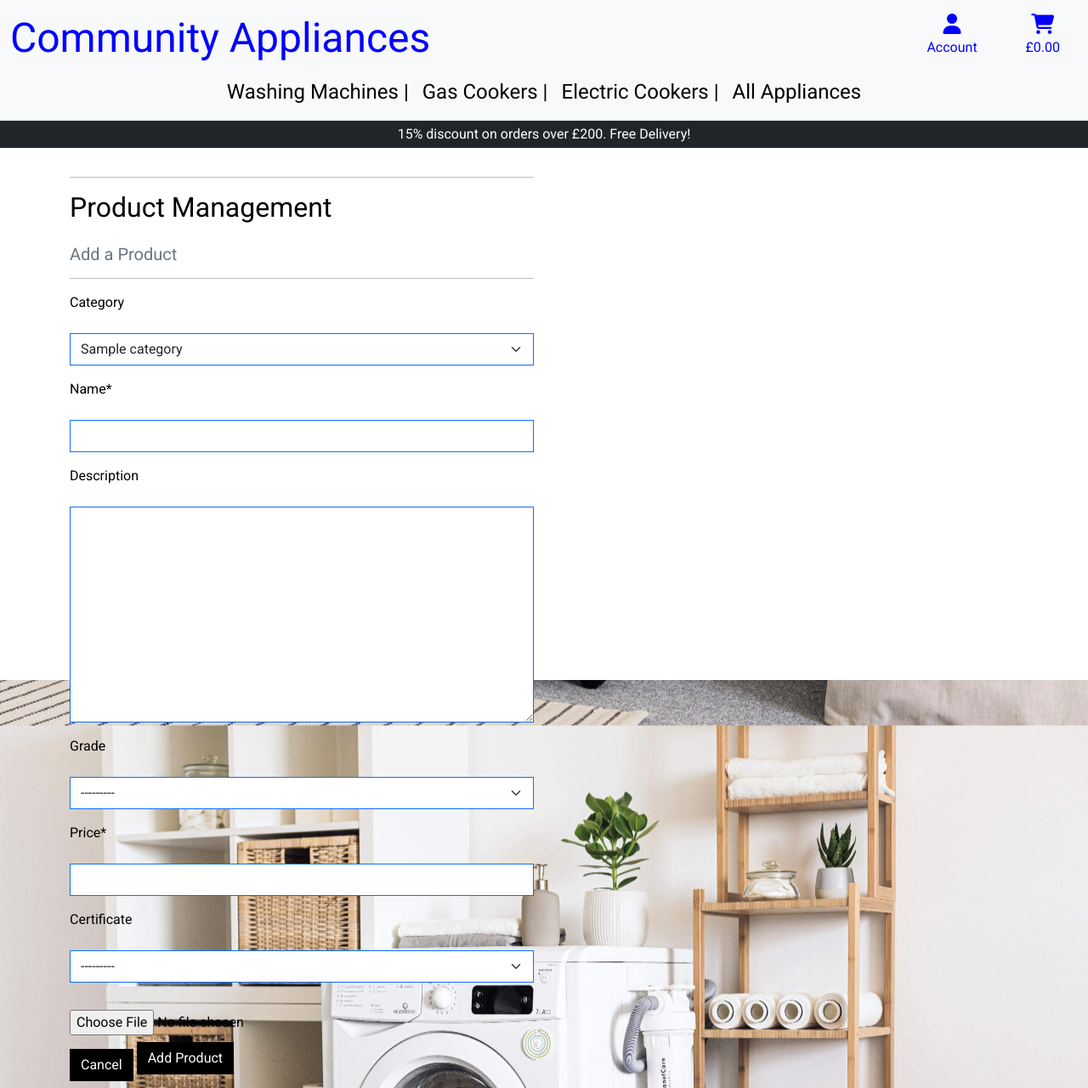
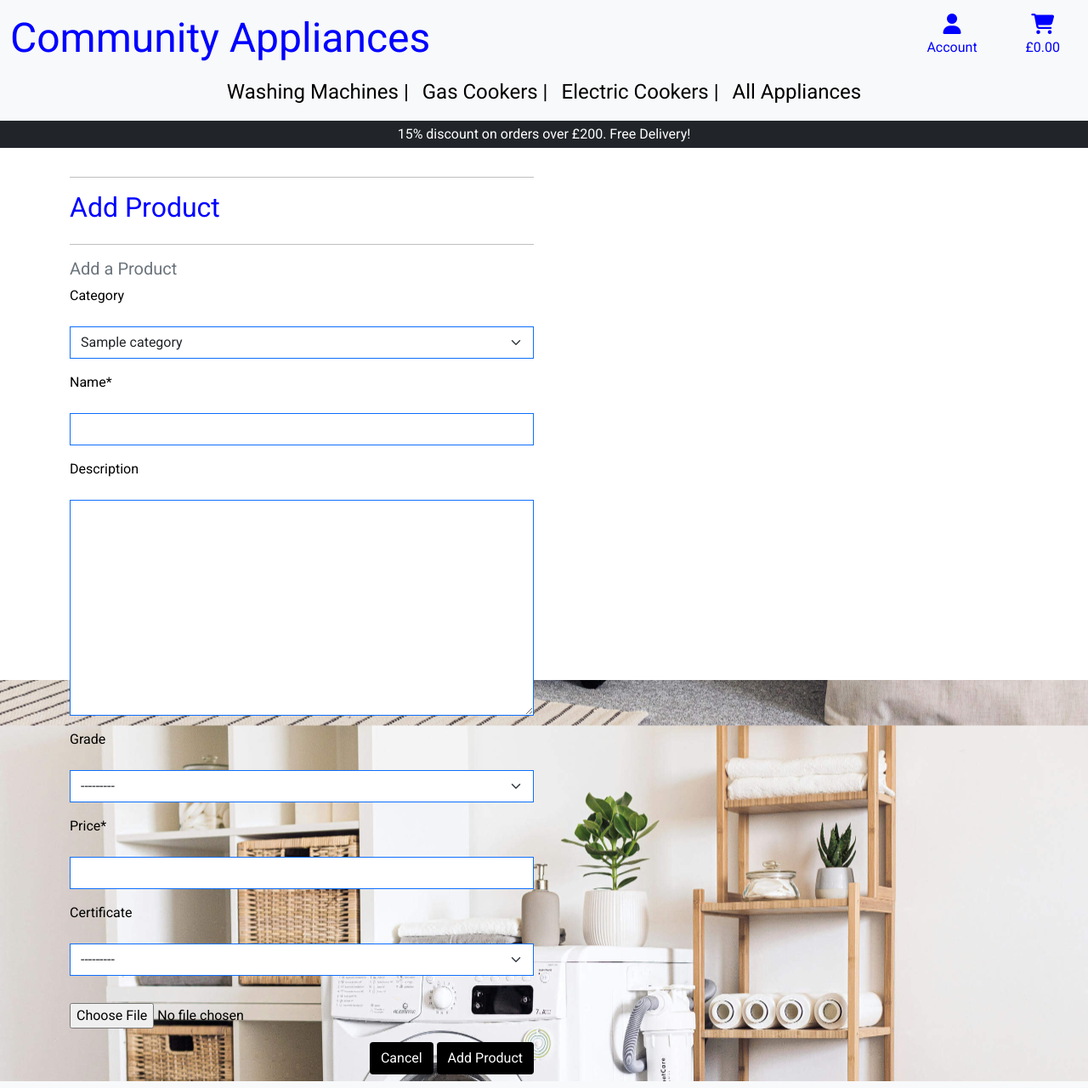
Before and after one commit to doctorandrewbrown/community-appliances, a Django app: page /products/add/ in a window 1280 px wide. Shown: the whole page at 85% size. Run offline with Django 3.2, Linux system fonts and the light colour scheme; a user stored in the database is signed in; tables that the repository leaves empty hold one stand-in row (values such as "Sample post"); some libraries are stand-ins or nearby versions.

Commit message:
add styling to forms

```diff
--- a/products/templates/products/add_product.html
+++ b/products/templates/products/add_product.html
@@ -1,6 +1,6 @@
 {% extends "base.html" %}
 {% load static %}
-
+{% block extra_title %} - Product Management{% endblock %}
 {% block page_header %}
     <div class="container header-container">
         <div class="row">
@@ -15,16 +15,16 @@
     <div class="overlay"></div>
     <div class="container">
         <div class="row">
-            <div class="col-12 col-md-6">
+            <div class="col-12 col-lg-6">
                 <hr>
-                <h2 class="logo-font mb-4">Product Management</h2>
+                <h2 class="accent text-center text-md-start mb-4">Add Product</h2>
+                <hr>
                 <h5 class="text-muted">Add a Product</h5>
-                <hr>
             </div>
         </div>
 
         <div class="row">
-            <div class="col-12 col-md-6">
+            <div class="col-12 col-lg-6">
                 <form method="POST" action="{% url 'add_product' %}" class="form mb-2" enctype="multipart/form-data">
                     {% csrf_token %}
                     {% for field in form %}
@@ -34,9 +34,9 @@
                             {{ field }}
                         {% endif %}
                     {% endfor %}
-                    <div class="text-right">
-                        <a class="btn cta-button mt-3 rounded-0" href="{% url 'products' %}">Cancel</a>
-                        <button class="btn cta-button rounded-0" type="submit">Add Product</button>
+                    <div class="text-center text-md-end mt-3">
+                        <a class="btn  cta-button " href="{% url 'products' %}">Cancel</a>
+                        <button class="btn cta-button" type="submit">Add Product</button>
                     </div>
                 </form>
             </div>
```
Also changed, not shown: products/templates/products/edit_product.html (+8 -8 lines).
